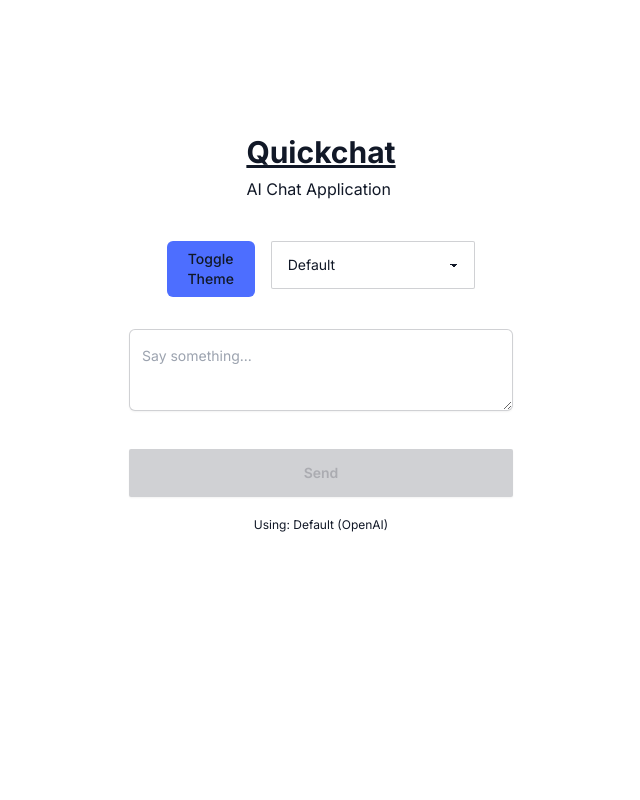
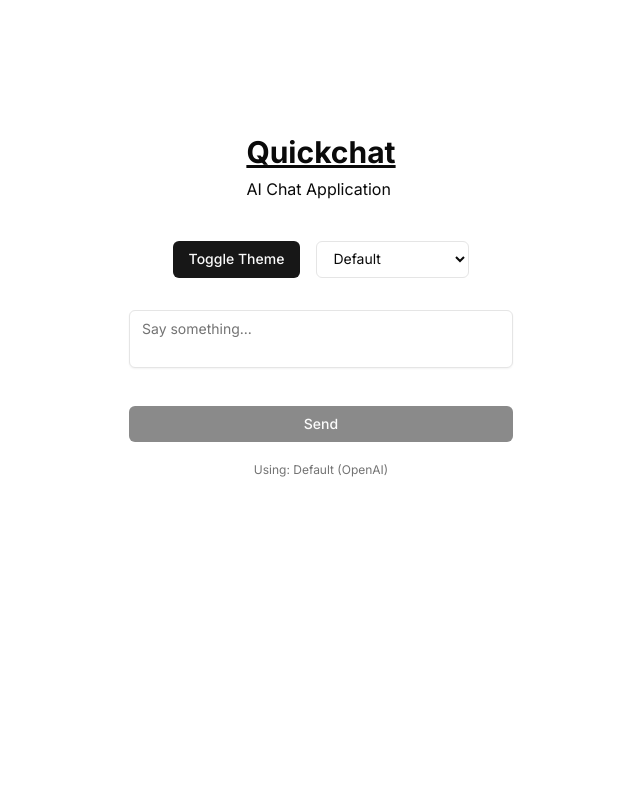
Before and after one commit to JohnPevien/quickchat-ai, a Next.js app: page / in a window 1280 px wide. Shown: the top 800 px of the page, without its empty margins (319-959 px from the left). Built offline with nearby package versions, Linux system fonts and the light colour scheme.

Commit message:
Update site theme
- opt for a more simple black and white theme

```diff
--- a/app/globals.css
+++ b/app/globals.css
@@ -3,11 +3,37 @@
 @tailwind utilities;
 
 @layer base {
-  .dark body {
-    @apply text-gray-100;
-  }
+    :root {
+        --background: 0 0% 100%;
+        --foreground: 0 0% 3.9%;
+        --muted: 0 0% 96.1%;
+        --muted-foreground: 0 0% 45.1%;
+        --border: 0 0% 89.8%;
+        --input: 0 0% 89.8%;
+        --primary: 0 0% 9%;
+        --primary-foreground: 0 0% 98%;
+        --secondary: 0 0% 96.1%;
+        --secondary-foreground: 0 0% 9%;
+    }
 
-  body {
-    @apply text-gray-900;
-  }
+    .dark {
+        --background: 0 0% 3.9%;
+        --foreground: 0 0% 98%;
+        --muted: 0 0% 14.9%;
+        --muted-foreground: 0 0% 63.9%;
+        --border: 0 0% 14.9%;
+        --input: 0 0% 14.9%;
+        --primary: 0 0% 98%;
+        --primary-foreground: 0 0% 9%;
+        --secondary: 0 0% 14.9%;
+        --secondary-foreground: 0 0% 98%;
+    }
+
+    * {
+        @apply border-border;
+    }
+
+    body {
+        @apply bg-background text-foreground;
+    }
 }
--- a/app/layout.tsx
+++ b/app/layout.tsx
@@ -18,9 +18,7 @@
         <html lang="en" suppressHydrationWarning>
             <body className={inter.className}>
                 <ThemeProvider attribute="class">
-          <div className="bg-transparent dark:bg-neutral w-full min-h-[90vh]">
-            {children}
-          </div>
+                    <div className=" dark:bg-background w-full">{children}</div>
                 </ThemeProvider>
             </body>
         </html>
--- a/components/form/Button.tsx
+++ b/components/form/Button.tsx
@@ -11,7 +11,12 @@
 }: Props) {
   return (
     <button
-      className="btn w-full dark:text-white dark:bg-blue-700 bg-blue-500 p-2 text-white"
+      className="
+        w-full px-4 py-2 bg-primary text-primary-foreground
+        hover:bg-primary/90 disabled:opacity-50 disabled:cursor-not-allowed
+        rounded-md font-medium text-sm transition-colors
+        focus:outline-none focus:ring-2 focus:ring-primary focus:ring-offset-2 focus:ring-offset-background
+      "
       onClick={onClick}
       disabled={disabled}
       {...rest}
--- a/components/form/Select.tsx
+++ b/components/form/Select.tsx
@@ -11,7 +11,14 @@
 }: Props) {
   return (
     <select
-      className={`select select-bordered w-full ${className}`}
+      className={`
+        bg-background border border-border text-foreground
+        rounded-md px-3 py-2 text-sm
+        focus:outline-none focus:ring-2 focus:ring-primary focus:ring-offset-2 focus:ring-offset-background
+        hover:border-muted-foreground
+        transition-colors
+        ${className}
+      `}
       onChange={onChange}
       value={value}
     >
@@ -19,7 +26,7 @@
         Select an option
       </option>
       {options.map((option, index) => (
-        <option value={option} key={index}>
+        <option value={option} key={index} className="bg-background text-foreground">
           {option.charAt(0).toUpperCase() + option.slice(1)}
         </option>
       ))}
--- a/components/form/TextField.tsx
+++ b/components/form/TextField.tsx
@@ -11,7 +11,15 @@
     return (
         <textarea
             placeholder={placeholder}
-      className={`textarea textarea-bordered textarea-md dark:text-gray-900  ${className}`}
+            className={`
+        bg-background border border-border text-foreground
+        rounded-md px-3 py-2 text-sm min-h-[2.5rem]
+        placeholder:text-muted-foreground
+        focus:outline-none focus:ring-2 focus:ring-primary focus:ring-offset-2 focus:ring-offset-background
+        disabled:cursor-not-allowed disabled:opacity-50
+        transition-colors resize-none
+        ${className}
+      `}
             onChange={onChange}
             value={value}
         />
--- a/tailwind.config.ts
+++ b/tailwind.config.ts
@@ -7,7 +7,28 @@
         "./components/**/*.{js,ts,jsx,tsx,mdx}",
         "./app/**/*.{js,ts,jsx,tsx,mdx}",
     ],
-  theme: {},
+    theme: {
+        extend: {
+            colors: {
+                background: "hsl(var(--background))",
+                foreground: "hsl(var(--foreground))",
+                muted: {
+                    DEFAULT: "hsl(var(--muted))",
+                    foreground: "hsl(var(--muted-foreground))",
+                },
+                border: "hsl(var(--border))",
+                input: "hsl(var(--input))",
+                primary: {
+                    DEFAULT: "hsl(var(--primary))",
+                    foreground: "hsl(var(--primary-foreground))",
+                },
+                secondary: {
+                    DEFAULT: "hsl(var(--secondary))",
+                    foreground: "hsl(var(--secondary-foreground))",
+                },
+            },
+        },
+    },
     daisyui: {
         themes: ["corporate"],
     },
```
Lines whose indentation alone changed are shown as unchanged.
